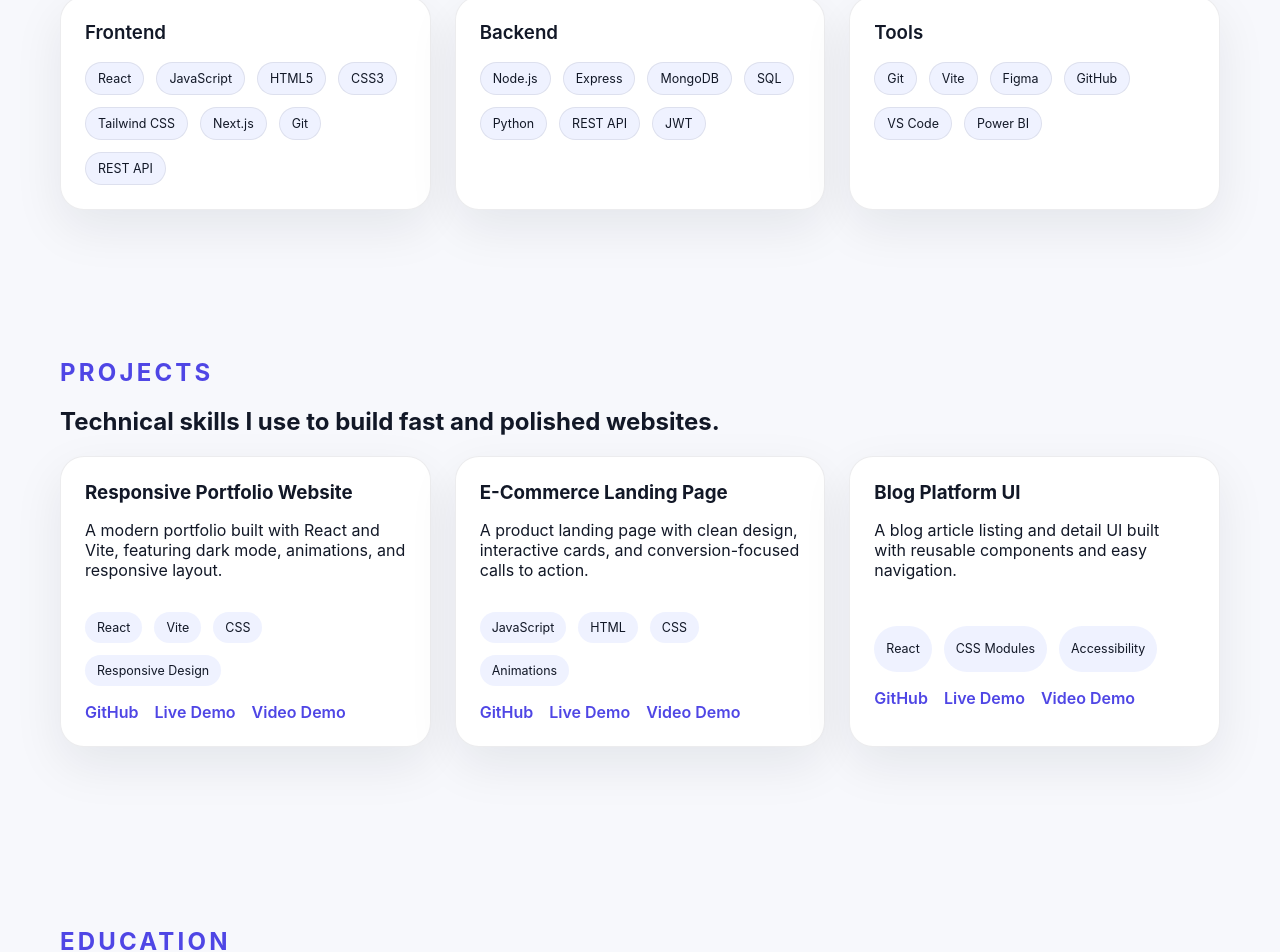
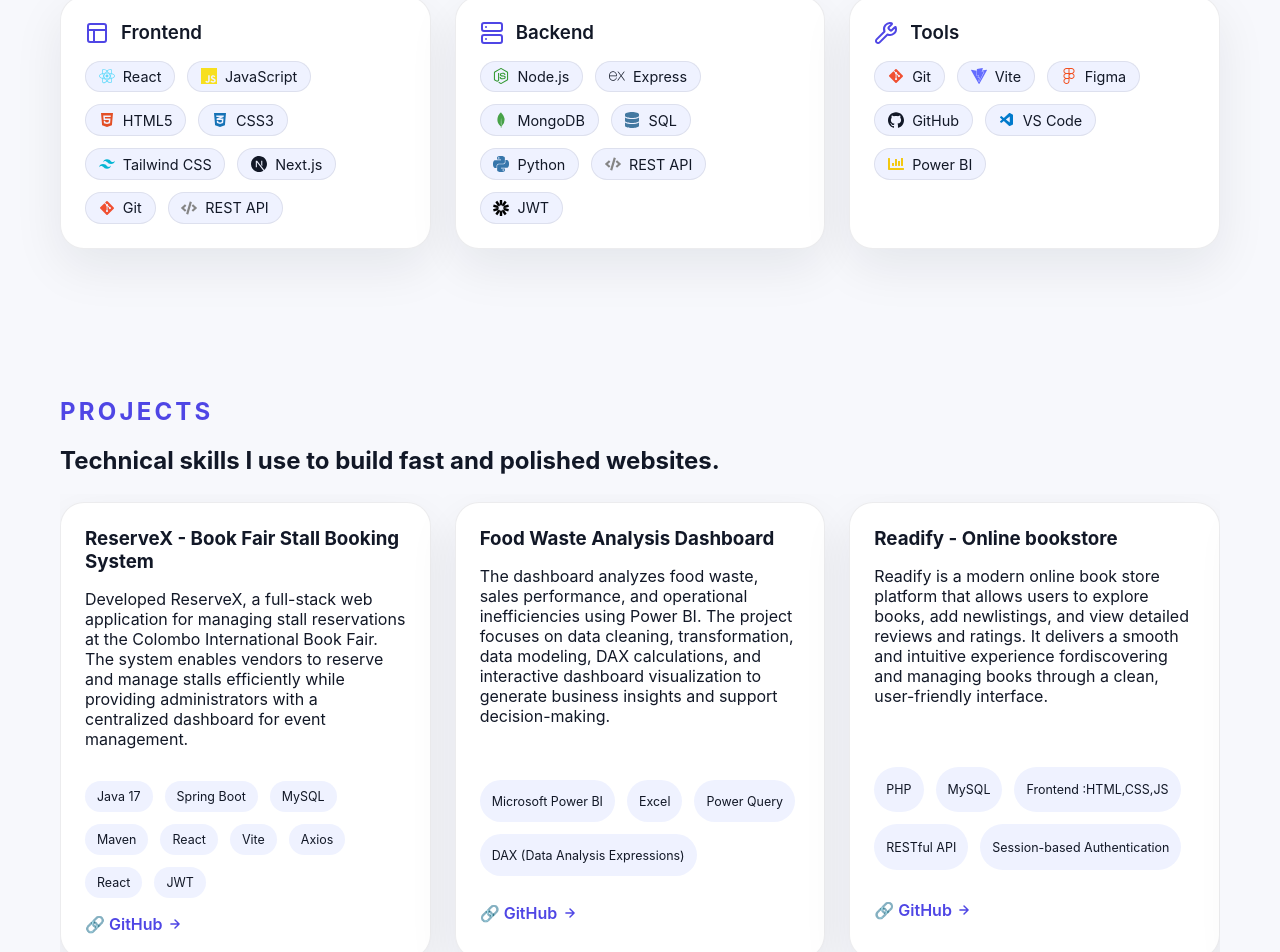
Before and after one commit to adhithya-21/Portfolio, a React (Vite) app: page / in a window 1280 px wide. Shown: the part 1369-2321 px from the top of the page. Built offline with nearby package versions, Linux system fonts and the light colour scheme; the HTML template or start-up script is replaced by a standard one.

Commit message:
update projects,blog,skills

```diff
--- a/package.json
+++ b/package.json
@@ -10,6 +10,7 @@
   },
   "dependencies": {
     "@emailjs/browser": "^4.4.1",
+    "lucide-react": "^1.16.0",
     "react": "^18.3.1",
     "react-dom": "^18.3.1",
     "react-icons": "^5.6.0"
--- a/src/components/Blog/Blog.css
+++ b/src/components/Blog/Blog.css
@@ -1,37 +1,75 @@
+/* =========================================
+   Blog Horizontal Slider (Container)
+   ========================================= */
 .blog-grid {
   display: flex;
   gap: 1.5rem;
+
+  /* Enables horizontal scrolling */
   overflow-x: auto;
-  padding-bottom: 1rem;
+
+  /* Padding fixes: 0.5rem top stops the hover effect from clipping.
+     1.5rem bottom gives room for the scrollbar. */
+  padding-top: 0.5rem;
+  padding-bottom: 1.5rem;
+
+  /* Makes scrolling smooth and snap to the cards */
   scroll-behavior: smooth;
+  scroll-snap-type: x mandatory;
 }
 
+/* Custom Scrollbar Styling */
 .blog-grid::-webkit-scrollbar {
   height: 6px;
 }
-
 .blog-grid::-webkit-scrollbar-track {
   background: var(--surface);
   border-radius: 999px;
 }
-
 .blog-grid::-webkit-scrollbar-thumb {
   background: var(--accent);
   border-radius: 999px;
 }
 
+/* =========================================
+   Blog Cards
+   ========================================= */
 .blog-card {
-  flex: 0 0 350px;
+  /* MATH: 100% width minus the two 1.5rem gaps, divided by exactly 3 cards */
+  flex: 0 0 calc((100% - 3rem) / 3);
+
+  scroll-snap-align: start;
   padding: 1.5rem;
   display: grid;
   gap: 1rem;
-  transition: transform 0.2s ease, border-color 0.2s ease;
   position: relative;
   overflow: hidden;
   border: 1px solid var(--border);
   border-radius: 24px;
+  text-decoration: none; /* Removes the underline from the whole card link */
+
+  /* Includes box-shadow for the touch-screen outline fix */
+  transition: transform 0.2s ease, border-color 0.2s ease, box-shadow 0.2s ease;
+
+  /* Stops mobile devices from flashing a gray tap-box */
+  -webkit-tap-highlight-color: transparent;
 }
 
+/* Hover, Active, and Focus states for perfect interaction */
+.blog-card:hover,
+.blog-card:active,
+.blog-card:focus-within {
+  transform: translateY(-4px);
+  border-color: var(--accent);
+
+  /* Creates a perfect glowing outline that respects the border-radius */
+  box-shadow: 0 0 0 1px var(--accent);
+  outline: none; /* Kills default square browser outlines */
+}
+
+/* =========================================
+   Animated Top Accent Line
+   ========================================= */
 .blog-card::before {
   position: absolute;
   top: 12px;
@@ -47,17 +85,16 @@
   font-size: 0.7rem;
   font-weight: 700;
   color: rgb(187, 171, 171);
+  content: ""; /* Required for pseudo-elements to render */
 }
 
 .blog-card:hover::before {
   right: 0;
 }
 
-.blog-card:hover {
-  transform: translateY(-4px);
-  border-color: var(--accent);
-}
-
+/* =========================================
+   Typography & Content
+   ========================================= */
 .blog-card h3 {
   margin: 0;
   color: var(--text);
@@ -75,14 +112,21 @@
   font-weight: 700;
 }
 
-@media (max-width: 1020px) {
+/* =========================================
+   Responsive Design Breakpoints
+   ========================================= */
+/* Tablet & Small Laptops */
+@media (max-width: 1024px) {
   .blog-card {
-    flex: 0 0 300px;
+    /* MATH: 100% width minus one 1.5rem gap, divided by exactly 2 cards */
+    flex: 0 0 calc((100% - 1.5rem) / 2);
   }
 }
 
-@media (max-width: 720px) {
+/* Mobile Phones */
+@media (max-width: 760px) {
   .blog-card {
-    flex: 0 0 280px;
+    /* Shows 1 card, but takes up 85% width so the next card peeks in */
+    flex: 0 0 85vw;
   }
 }
--- a/src/components/Blog/Blog.jsx
+++ b/src/components/Blog/Blog.jsx
@@ -6,7 +6,8 @@
   return (
     <section id="blog" className="blog-section">
       <div className="container">
-        <h1 className="section-title"><h1>Blogs</h1></h1>
+        {/* Fixed nested h1 tags here */}
+        <h1 className="section-title">Blogs</h1>
         <h2>A collection of my technical blog posts and insights.</h2>
         <div className="blog-grid">
           {blogs.map((blog) => (
--- a/src/components/Projects/ProjectCard.jsx
+++ b/src/components/Projects/ProjectCard.jsx
@@ -3,24 +3,36 @@
 function ProjectCard({ project }) {
   return (
     <article className="project-card card">
+
       <div className="project-card-header">
         <h3>{project.title}</h3>
         <p>{project.description}</p>
       </div>
+
       <div className="project-meta">
         {project.tech.map((tech) => (
           <span key={tech} className="badge">{tech}</span>
         ))}
       </div>
+
       <div className="project-links">
+
+        {/* GitHub Link with Right Arrow */}
         <a className="secondary-link" href={project.github} target="_blank" rel="noreferrer">
-          GitHub
-        </a>
-        <a className="secondary-link" href={project.liveDemo} target="_blank" rel="noreferrer">
-          Live Demo
-        </a>
-        <a className="secondary-link" href={project.videoDemo} target="_blank" rel="noreferrer">
-          Video Demo
+          🔗 GitHub
+          {/* SVG Right Arrow Icon */}
+          <svg
+            className="link-arrow"
+            xmlns="http://www.w3.org/2000/svg"
+            viewBox="0 0 24 24"
+            fill="none"
+            stroke="currentColor"
+            strokeWidth="2.5"
+            strokeLinecap="round"
+            strokeLinejoin="round"
+          >
+            <path d="M5 12h14M12 5l7 7-7 7"/>
+          </svg>
         </a>
       </div>
     </article>
--- a/src/components/Projects/Projects.css
+++ b/src/components/Projects/Projects.css
@@ -1,16 +1,74 @@
-.projects-grid {
-  display: grid;
-  grid-template-columns: repeat(3, minmax(0, 1fr));
+/* =========================================
+   Projects Horizontal Slider (Container)
+   ========================================= */
+.projects-slider {
+  display: flex;
   gap: 1.5rem;
   margin-bottom: 2rem;
+
+  /* Enables horizontal scrolling */
+  overflow-x: auto;
+
+  /* Padding fixes: 0.5rem top stops the hover effect from clipping.
+     1.5rem bottom gives room for the scrollbar. */
+  padding-top: 0.5rem;
+  padding-bottom: 1.5rem;
+
+  /* Makes scrolling smooth and snap to the cards */
+  scroll-snap-type: x mandatory;
+  scroll-behavior: smooth;
 }
 
+/* Custom Scrollbar Styling (Optional but recommended) */
+.projects-slider::-webkit-scrollbar {
+  height: 8px;
+}
+.projects-slider::-webkit-scrollbar-track {
+  background: var(--border);
+  border-radius: 8px;
+}
+.projects-slider::-webkit-scrollbar-thumb {
+  background: var(--accent);
+  border-radius: 8px;
+}
+
+/* =========================================
+   Project Cards
+   ========================================= */
 .project-card {
   padding: 1.5rem;
   display: grid;
   gap: 1rem;
+
+  /* Math: 100% width minus the two 1.5rem gaps, divided by exactly 3 cards */
+  flex: 0 0 calc((100% - 3rem) / 3);
+
+  scroll-snap-align: start;
+  border: 1px solid var(--border);
+  border-radius: 24px;
+
+  /* Includes box-shadow for the touch-screen outline fix */
+  transition: transform 0.2s ease, border-color 0.2s ease, box-shadow 0.2s ease;
+
+  /* Stops mobile devices from showing the ugly gray tap-box */
+  -webkit-tap-highlight-color: transparent;
 }
 
+/* Hover, Active, and Focus states for perfect interaction */
+.project-card:hover,
+.project-card:active,
+.project-card:focus-within {
+  transform: translateY(-2px);
+  border-color: var(--accent);
+
+  /* Creates a perfect glowing outline that wraps the rounded corners */
+  box-shadow: 0 0 0 1px var(--accent);
+  outline: none; /* Kills default square browser outlines */
+}
+
+/* =========================================
+   Card Typography & Content
+   ========================================= */
 .project-card h3 {
   margin: 0;
 }
@@ -21,55 +79,54 @@
   gap: 0.75rem;
 }
 
+/* =========================================
+   Links & Animated SVG Arrow
+   ========================================= */
 .project-links {
   display: flex;
   flex-wrap: wrap;
-  gap: 1rem;
+  gap: 1.5rem; /* Slightly larger gap between different links */
 }
 
 .project-links a {
   color: var(--accent);
   font-weight: 600;
+  text-decoration: none;
+
+  /* Flexbox to perfectly align the text and the SVG arrow */
+  display: inline-flex;
+  align-items: center;
+  gap: 0.35rem;
 }
 
-.blog-block {
-  padding: 1.5rem;
-}
-
-.blog-list {
-  display: grid;
-  gap: 1rem;
-}
-
-.blog-item {
-  display: block;
-  padding: 1rem;
-  border: 1px solid var(--border);
-  border-radius: 18px;
+/* Base styling for the inline SVG arrow */
+.link-arrow {
+  width: 14px;
+  height: 14px;
+  flex-shrink: 0;
   transition: transform 0.2s ease;
 }
 
-.blog-item:hover {
-  transform: translateY(-2px);
+/* Makes the arrow smoothly slide to the right when you hover the link */
+.project-links a:hover .link-arrow {
+  transform: translateX(3px);
 }
 
-.blog-item span {
-  font-weight: 700;
-}
-
-.blog-item p {
-  margin: 0.5rem 0 0;
-  color: var(--muted);
-}
-
-@media (max-width: 1020px) {
-  .projects-grid {
-    grid-template-columns: 1fr 1fr;
+/* =========================================
+   Responsive Design Breakpoints
+   ========================================= */
+/* Tablet & Small Laptops */
+@media (max-width: 1024px) {
+  .project-card {
+    /* Math: 100% width minus one 1.5rem gap, divided by exactly 2 cards */
+    flex: 0 0 calc((100% - 1.5rem) / 2);
   }
 }
 
+/* Mobile Phones */
 @media (max-width: 760px) {
-  .projects-grid {
-    grid-template-columns: 1fr;
+  .project-card {
+    /* Shows 1 card, but takes up 85% width so the next card peeks in */
+    flex: 0 0 85vw;
   }
 }
--- a/src/components/Projects/Projects.jsx
+++ b/src/components/Projects/Projects.jsx
@@ -1,19 +1,23 @@
 import './Projects.css';
-import SectionTitle from '../Common/SectionTitle.jsx';
 import ProjectCard from './ProjectCard.jsx';
 import { projects } from '../../data/projects.js';
+// Note: If you have a SectionTitle component, you can import it here too!
 
 function Projects() {
   return (
     <section id="projects" className="projects-section">
       <div className="container">
+        {/* Fixed the double <h1> bug here */}
         <h1 className="section-title"><h1>Projects</h1></h1>
         <h2>Technical skills I use to build fast and polished websites.</h2>
-        <div className="projects-grid">
+
+        {/* Changed class name to projects-slider */}
+        <div className="projects-slider">
           {projects.map((project) => (
             <ProjectCard key={project.title} project={project} />
           ))}
         </div>
+
       </div>
     </section>
   );
--- a/src/components/Skills/Skills.css
+++ b/src/components/Skills/Skills.css
@@ -1,9 +1,13 @@
+/* =========================================
+   Container & Grid Layout
+   ========================================= */
 .skill-grid {
   display: grid;
   grid-template-columns: repeat(3, minmax(0, 1fr));
   gap: 1.5rem;
 }
 
+/* Individual Skill Cards */
 .skill-card {
   padding: 1.5rem;
   border: 1px solid var(--border);
@@ -16,23 +20,59 @@
   transform: translateY(-2px);
 }
 
-.skill-card h3 {
-  margin-top: 0;
+/* =========================================
+   Card Headers (Category Icons)
+   ========================================= */
+.card-header {
+  display: flex;
+  align-items: center;
+  gap: 0.75rem;
+  margin-bottom: 1rem;
+}
+
+.card-header h3 {
+  margin: 0; /* Override default margin for perfect vertical alignment */
   color: var(--text);
   font-weight: 600;
 }
 
+.category-icon {
+  width: 24px;
+  height: 24px;
+  color: var(--accent);
+}
+
+/* =========================================
+   Skill Badges (Brand Icons)
+   ========================================= */
 .skill-list {
-  margin-top: 1rem;
   display: flex;
   flex-wrap: wrap;
   gap: 0.75rem;
 }
 
+/* Individual Skill Pill/Badge */
 .skill-list .badge {
+  display: flex;
+  align-items: center;
+  gap: 0.5rem; /* Space between the brand logo and text */
+  padding: 0.4rem 0.8rem;
   border: 1px solid var(--border);
+  border-radius: 99px;
+  font-size: 0.9rem;
+  color: var(--text);
 }
 
+/* Brand Icons Specific Styling */
+.skill-icon {
+  width: 16px;
+  height: 16px;
+  flex-shrink: 0; /* Prevents the icon from squishing if text wraps */
+}
+
+/* =========================================
+   Responsive Design
+   ========================================= */
 @media (max-width: 900px) {
   .skill-grid {
     grid-template-columns: 1fr;
--- a/src/components/Skills/Skills.jsx
+++ b/src/components/Skills/Skills.jsx
@@ -1,5 +1,58 @@
 import './Skills.css';
 import { skills } from '../../data/skills.js';
+import { Layout, Server, Wrench } from 'lucide-react';
+
+// Import brand icons from react-icons/si (Broken icons removed)
+import {
+  SiReact, SiJavascript, SiTailwindcss, SiNextdotjs,
+  SiNodedotjs, SiExpress, SiMongodb, SiPython, SiJsonwebtokens,
+  SiVite, SiFigma, SiGithub
+} from 'react-icons/si';
+
+// Added Font Awesome fallbacks for HTML5, CSS3, and PowerBI
+import { FaGitAlt, FaDatabase, FaCode, FaHtml5, FaCss3Alt, FaChartBar } from 'react-icons/fa';
+import { VscVscode } from 'react-icons/vsc';
+
+// Helper function for the category headers
+const getCategoryIcon = (category) => {
+  switch (category) {
+    case 'Frontend': return <Layout className="category-icon" />;
+    case 'Backend': return <Server className="category-icon" />;
+    case 'Tools': return <Wrench className="category-icon" />;
+    default: return null;
+  }
+};
+
+// Map each specific skill to a brand icon
+const getSkillIcon = (skillName) => {
+  const iconProps = { className: "skill-icon" };
+
+  switch (skillName) {
+    case 'React': return <SiReact {...iconProps} color="#61DAFB" />;
+    case 'JavaScript': return <SiJavascript {...iconProps} color="#F7DF1E" />;
+
+    // Using Safe FontAwesome Icons
+    case 'HTML5': return <FaHtml5 {...iconProps} color="#E34F26" />;
+    case 'CSS3': return <FaCss3Alt {...iconProps} color="#1572B6" />;
+    case 'Power BI': return <FaChartBar {...iconProps} color="#F2C811" />;
+
+    case 'Tailwind CSS': return <SiTailwindcss {...iconProps} color="#06B6D4" />;
+    case 'Next.js': return <SiNextdotjs {...iconProps} />;
+    case 'Git': return <FaGitAlt {...iconProps} color="#F05032" />;
+    case 'REST API': return <FaCode {...iconProps} color="#858585" />;
+    case 'Node.js': return <SiNodedotjs {...iconProps} color="#339933" />;
+    case 'Express': return <SiExpress {...iconProps} />;
+    case 'MongoDB': return <SiMongodb {...iconProps} color="#47A248" />;
+    case 'SQL': return <FaDatabase {...iconProps} color="#4479A1" />;
+    case 'Python': return <SiPython {...iconProps} color="#3776AB" />;
+    case 'JWT': return <SiJsonwebtokens {...iconProps} color="#000000" />;
+    case 'Vite': return <SiVite {...iconProps} color="#646CFF" />;
+    case 'Figma': return <SiFigma {...iconProps} color="#F24E1E" />;
+    case 'GitHub': return <SiGithub {...iconProps} />;
+    case 'VS Code': return <VscVscode {...iconProps} color="#007ACC" />;
+    default: return null;
+  }
+};
 
 function Skills() {
   return (
@@ -7,15 +60,25 @@
       <div className="container">
         <h1 className="section-title"><h1>Skills</h1></h1>
         <h2>Technical skills for creating modern web applications and interactive data visualizations.</h2>
+
         <div className="skill-grid">
           {skills.map((group) => (
             <div className="skill-card card" key={group.category}>
-              <h3>{group.category}</h3>
+
+              <div className="card-header">
+                {getCategoryIcon(group.category)}
+                <h3>{group.category}</h3>
+              </div>
+
               <div className="skill-list">
                 {group.items.map((item) => (
-                  <span key={item} className="badge">{item}</span>
+                  <span key={item} className="badge">
+                    {getSkillIcon(item)}
+                    {item}
+                  </span>
                 ))}
               </div>
+
             </div>
           ))}
         </div>
--- a/src/data/projects.js
+++ b/src/data/projects.js
@@ -1,26 +1,27 @@
 export const projects = [
   {
-    title: 'Responsive Portfolio Website',
-    description: 'A modern portfolio built with React and Vite, featuring dark mode, animations, and responsive layout.',
-    tech: ['React', 'Vite', 'CSS', 'Responsive Design'],
-    github: 'https://github.com/yourusername/portfolio-react',
-    liveDemo: 'https://your-portfolio.vercel.app',
-    videoDemo: 'https://www.youtube.com/watch?v=your-demo-video'
+    title: 'ReserveX - Book Fair Stall Booking System',
+    description: 'Developed ReserveX, a full-stack web application for managing stall reservations at the Colombo International Book Fair. The system enables vendors to reserve and manage stalls efficiently while providing administrators with a centralized dashboard for event management.',
+    tech: ['Java 17', 'Spring Boot', 'MySQL', 'Maven', 'React', 'Vite', 'Axios', 'React', 'JWT'],
+    github: 'https://github.com/Lochithya/ReserveX',
+
   },
   {
-    title: 'E-Commerce Landing Page',
-    description: 'A product landing page with clean design, interactive cards, and conversion-focused calls to action.',
-    tech: ['JavaScript', 'HTML', 'CSS', 'Animations'],
-    github: 'https://github.com/yourusername/ecommerce-landing',
-    liveDemo: 'https://your-ecommerce-demo.vercel.app',
-    videoDemo: 'https://www.youtube.com/watch?v=your-demo-video-2'
+    title: 'Food Waste Analysis Dashboard',
+    description: 'The dashboard analyzes food waste, sales performance, and operational inefficiencies using Power BI. The project focuses on data cleaning, transformation, data modeling, DAX calculations, and interactive dashboard visualization to generate business insights and support decision-making.',
+    tech: ['Microsoft Power BI','Excel','Power Query','DAX (Data Analysis Expressions)'],
+    github: 'https://github.com/adhithya-21/PowerBI-sales-dashboardreadifylatform',
   },
   {
-    title: 'Blog Platform UI',
-    description: 'A blog article listing and detail UI built with reusable components and easy navigation.',
-    tech: ['React', 'CSS Modules', 'Accessibility'],
-    github: 'https://github.com/yourusername/blog-platform',
-    liveDemo: 'https://your-blog-ui.vercel.app',
-    videoDemo: 'https://www.youtube.com/watch?v=your-demo-video-3'
+    title: 'Readify - Online bookstore',
+    description: 'Readify is a modern online book store platform that allows users to explore books, add newlistings, and view detailed reviews and ratings. It delivers a smooth and intuitive experience fordiscovering and managing books through a clean, user-friendly interface.',
+    tech: ['PHP', 'MySQL', 'Frontend :HTML,CSS,JS', 'RESTful API', 'Session-based Authentication'],
+    github: 'https://github.com/BookNest-2025/readifylatform',
+  },
+  {
+    title: 'ThushOS - Basic Operating System',
+    description: 'Developed ThushOS, a basic operating system using x86 Assembly language with NASM and QEMU. Implemented core functionalities including a command-line interface, bootloader integration, and hardware information display while gaining hands-on experience in low-level systems programming and OS architecture.',
+    tech: ['Assembly (x86)', 'NASM', 'QEMU', 'Ubuntu', 'VirtualBox', 'Bash', 'MikeOS'],
+    github: 'https://github.com/adhithya-21/ThushOS',
   }
 ];
```
Also changed, not shown: src/data/skills.js (line endings or trailing spaces), 1 other file (tests, documents, lock files or other folders).
